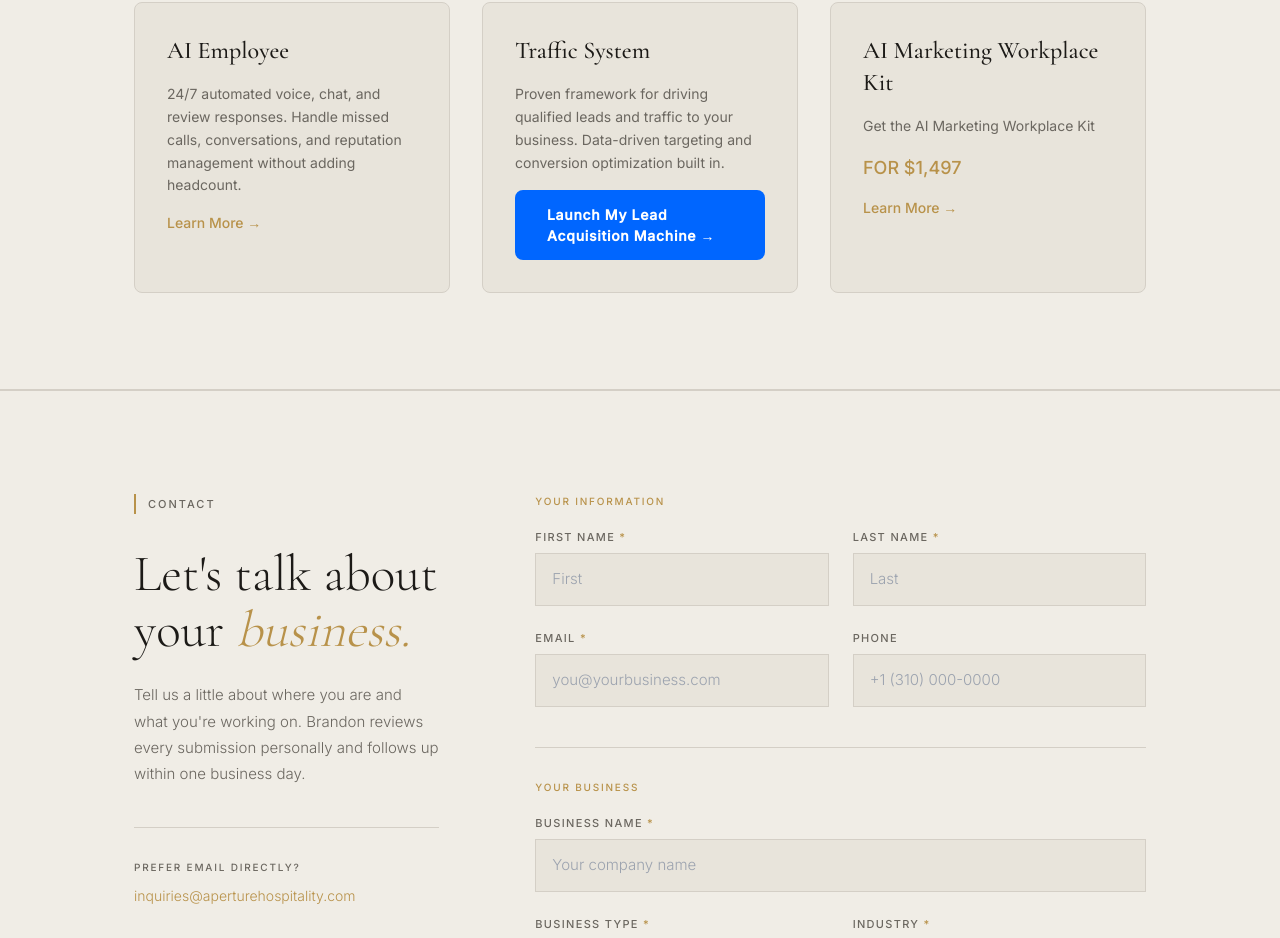
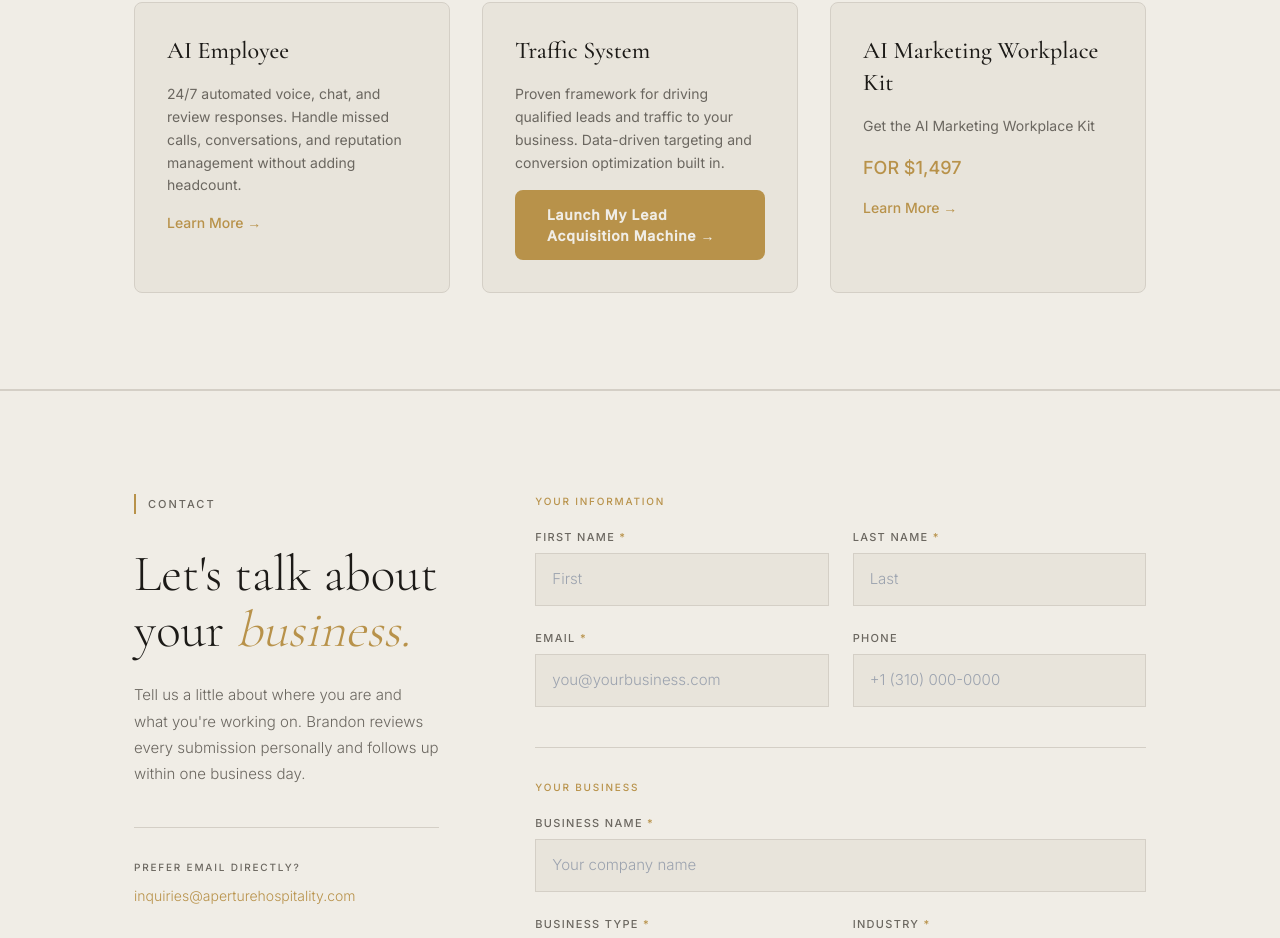
Before and after one commit to letsnavigatebmw/aperture-hospitality, a Next.js app: page / in a window 1280 px wide. Shown: the part 4233-5171 px from the top of the page. Built offline with nearby package versions, Linux system fonts and the light colour scheme.

Commit message:
Change Traffic System CTA button on homepage from blue to gold

```diff
--- a/app/page.tsx
+++ b/app/page.tsx
@@ -302,7 +302,7 @@ export default function Home() {
               <p className="text-sm text-muted leading-relaxed">
                 Proven framework for driving qualified leads and traffic to your business. Data-driven targeting and conversion optimization built in.
               </p>
-              <a href="/trafficsystem" style={{ display: 'inline-flex', alignItems: 'center', justifyContent: 'center', padding: '0.875rem 2rem', background: '#0066FF', color: '#FFFFFF', fontSize: '0.875rem', fontWeight: 600, letterSpacing: '0.05em', textDecoration: 'none', borderRadius: '8px', transition: 'background 0.3s', marginTop: '1rem' }} onMouseEnter={(e) => (e.currentTarget.style.background = '#0052CC')} onMouseLeave={(e) => (e.currentTarget.style.background = '#0066FF')}>
+              <a href="/trafficsystem" style={{ display: 'inline-flex', alignItems: 'center', justifyContent: 'center', padding: '0.875rem 2rem', background: '#B8924A', color: '#F0EDE6', fontSize: '0.875rem', fontWeight: 600, letterSpacing: '0.05em', textDecoration: 'none', borderRadius: '8px', transition: 'background 0.3s', marginTop: '1rem' }} onMouseEnter={(e) => (e.currentTarget.style.background = '#9a7a3e')} onMouseLeave={(e) => (e.currentTarget.style.background = '#B8924A')}>
                 Launch My Lead Acquisition Machine →
               </a>
             </div>
```
